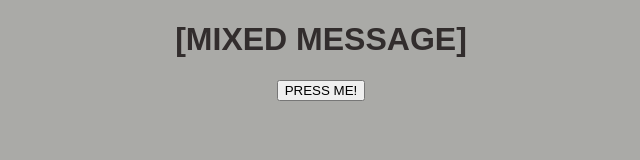
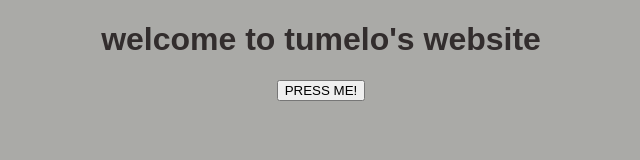
Before and after one commit to tumelomolefemogale/mixed-messages, a plain HTML site: page index.html in a window 1280 px wide. Shown: the whole page, without its empty margins (319-959 px from the left). Drawn offline with Linux system fonts and the light colour scheme.

Commit message:
Update index.html

```diff
--- a/index.html
+++ b/index.html
@@ -7,7 +7,7 @@
     <link rel="stylesheet" href="style.css">
 </head>
 <body>
-    <h1 id="sentence">[MIXED MESSAGE]</h1>
+    <h1 id="sentence">welcome to <strong>tumelo's</strong> website</h1>
     <img id="funny-image" src="https://i.imgflip.com/8jf4nj.jpg" style="display: none;">
     <button id="the-button">PRESS ME!</button>
     <script src="mixedMessages.js"></script>
```
